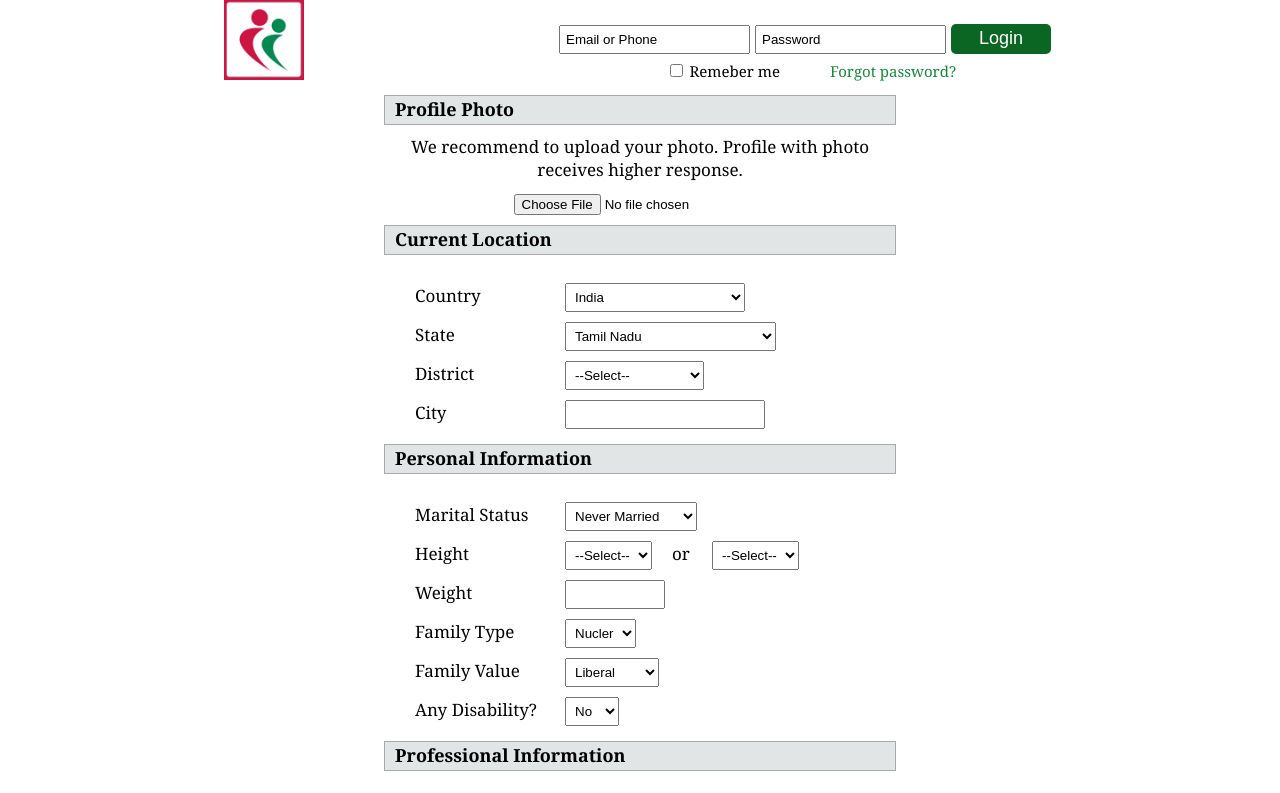
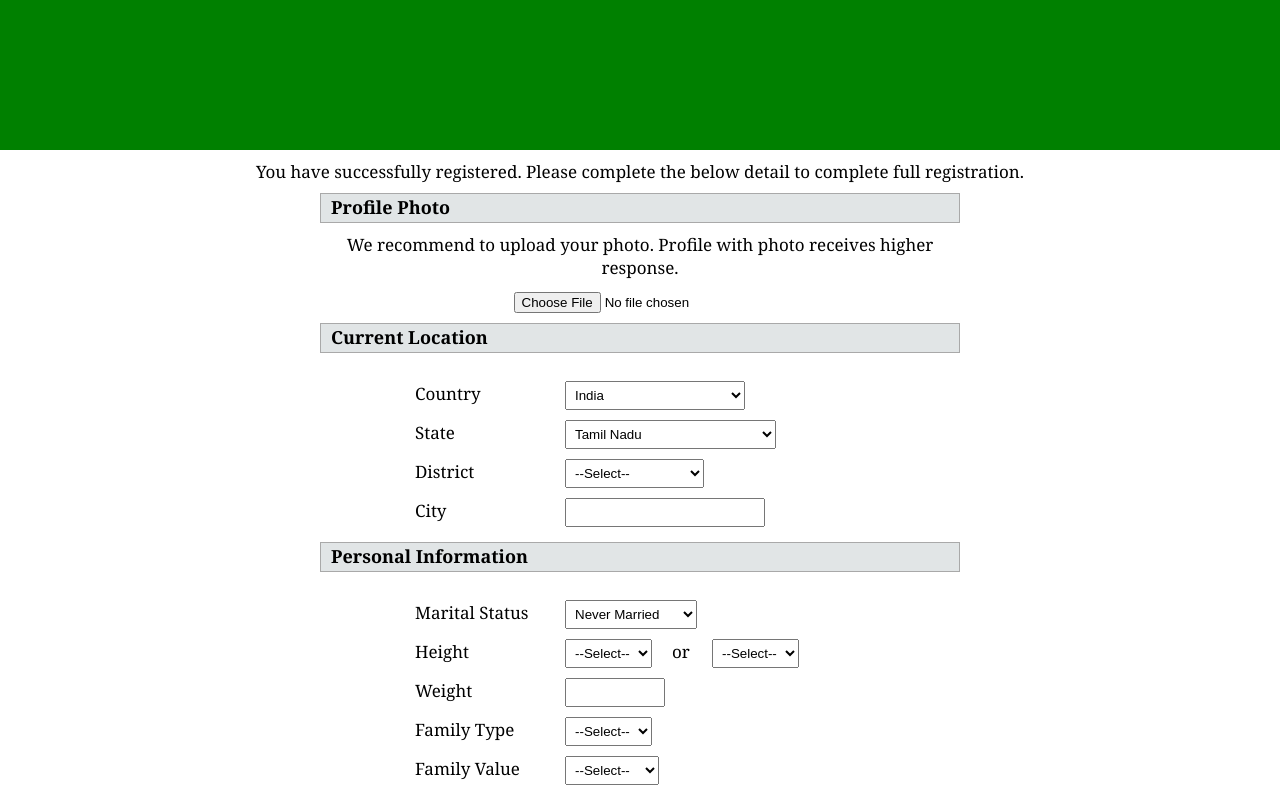
Before and after one commit to anandvasu/thirumanam-ui, a React (Create React App) app: page /register in a window 1280 px wide. Shown: the top 793 px of the page. Built offline with nearby package versions, Linux system fonts and the light colour scheme; what aws-amplify would draw is missing.

Commit message:
updated for flow

```diff
--- a/src/App.css
+++ b/src/App.css
@@ -16,6 +16,7 @@ font {
 
 button {
   background-color:#0B6623;
+  /* background-color: #BE29EC; */
   border-radius: 5px;
   height:30px;
   width:100px;
@@ -125,6 +126,7 @@ hr {
 .header2 {
   height:28px;
   background-color:rgb(225, 229, 230);
+  /*background-color: #BE29EC;*/
   border-style: solid;
   border-color: darkgrey;
   vertical-align: center;
@@ -139,6 +141,7 @@ hr {
 .header2allborder {
     height:28px;
     background-color:rgb(225, 229, 230);
+    /* background-color: #d896ff;  */
     border-style: solid;
     border-color: darkgrey;
     vertical-align: center;
--- a/src/components/register/PersonalDetail.js
+++ b/src/components/register/PersonalDetail.js
@@ -177,8 +177,9 @@ class PersonalDetail extends Component {
 
                         <div className='rdfield'>
                             <select  onChange={this.familyTypeChange}>
+                                <option value="">--Select--</option>
                                 <option value="JO">Joint</option>
-                                <option value="NU" selected>Nucler</option>
+                                <option value="NU">Nucler</option>
                             </select>
                         </div>
                     </div>
@@ -190,10 +191,11 @@ class PersonalDetail extends Component {
 
                         <div className='rdfield'>
                             <select  onChange={this.familyValueChange}>
+                                <option value="">--Select--</option>
                                 <option value="OR">Orthodox</option>
-                                <option value="NU" selected>Traditional</option>
-                                <option value="MO" selected>Moderate</option>
-                                <option value="LI" selected>Liberal</option>
+                                <option value="NU">Traditional</option>
+                                <option value="MO">Moderate</option>
+                                <option value="LI">Liberal</option>
                             </select>
                         </div>
                     </div>
@@ -205,8 +207,9 @@ class PersonalDetail extends Component {
 
                         <div className='rdfield'>
                             <select  onChange={this.disabledChange}>
+                                <option value="">--Select--</option>
                                 <option value="Y">Yes</option>
-                                <option value="N" selected>No</option>
+                                <option value="N">No</option>
                             </select>
                         </div>
                     </div>
--- a/src/container/register/RegisterDetail.css
+++ b/src/container/register/RegisterDetail.css
@@ -1,5 +1,5 @@
 .rdcontaniner {
-    width : 40%;
+    width : 50%;
     margin: auto;
 }
 
--- a/src/container/register/RegisterDetail.js
+++ b/src/container/register/RegisterDetail.js
@@ -7,6 +7,7 @@ import './RegisterDetail.css';
 import TopMenu from '../../components/menu/TopMenu';
 import axios from 'axios';
 import {toast} from 'react-toastify';
+import {Redirect} from "react-router-dom";
 
 class RegisterDetail extends Component {
 
@@ -37,7 +38,7 @@ class RegisterDetail extends Component {
             pstate:"TN",
             district:"",
             city:"",
-            mStatus:"NM",
+            mStatus:"",
             height:0,
             weight:0,
             familyType:"",
@@ -46,7 +47,8 @@ class RegisterDetail extends Component {
             education:"",
             employment:"",
             income:0,
-            regProfileId:""
+            regProfileId:"",
+            updateSuccess:false
         }
     }
 
@@ -114,28 +116,7 @@ class RegisterDetail extends Component {
       //  });
     }
 
-
-    updateProfile(event) {
-        var errorMessage = "";
-
-        if (this.state.district === "") {
-            errorMessage = "Please select District.";
-        } else if (this.state.city === "") {
-            errorMessage = "Please enter City.";
-        } else if (this.state.height === "") {
-            errorMessage = "Please enter Weight.";
-        } else if (this.state.weight === "") {
-            errorMessage = "Please enter Weight.";
-        }
-
-        if (errorMessage === "") {
-            const formData = new FormData();
-            formData.append("imageFile", this.state.image, this.state.profileId);
-            axios.post('http://localhost:8080/thirumanam/user/image?profileId='+this.state.regProfileId, formData,
-                    {
-                        country:this.state.country,
-                    })
-            .then((res) => {
+    updateProfile() {
         axios.put('http://localhost:8080/thirumanam/user/profile',
                 {
                     country:this.state.country,
@@ -156,8 +137,7 @@ class RegisterDetail extends Component {
                 .then((res) => {
                     console.log(res);
                     this.setState({
-                        registersuccess:true,
-                        profileId:res.data.code
+                        updateSuccess:true,
                     });
                     toast.success("Profile Saved Successfully",
                         {
@@ -167,6 +147,38 @@ class RegisterDetail extends Component {
                             testId:20
                         });
                 })
+    }
+
+
+    updateProfile(event) {
+        var errorMessage = "";
+
+        if (this.state.district === "") {
+            errorMessage = "Please select District.";
+        } else if (this.state.city === "") {
+            errorMessage = "Please enter City.";
+        } else if (this.state.mStatus === "") {
+            errorMessage = "Please select Marital Status.";
+        } else if (this.state.height === "") {
+            errorMessage = "Please enter Height.";
+        } else if (this.state.education === "") {
+            errorMessage = "Please select Education.";
+        } else if (this.state.employment === "") {
+            errorMessage = "Please select Employment.";
+        } else if (this.state.income === "") {
+            errorMessage = "Please enter Income.";
+        }
+
+        if (errorMessage === "") {
+            if(this.state.image !== null) {
+                const formData = new FormData();
+                formData.append("imageFile", this.state.image, this.state.profileId);
+                axios.post('http://localhost:8080/thirumanam/user/image?profileId='+this.state.regProfileId, formData,
+                        {
+                            country:this.state.country,
+                        })
+                .then((res) => {
+                    this.updateProfile();
                 })
                 .catch((error) => {
                     console.log(error);
@@ -179,6 +191,7 @@ class RegisterDetail extends Component {
                         });
 
                 });
+            }
         } else {
             toast.error(errorMessage,
                 {
@@ -191,9 +204,25 @@ class RegisterDetail extends Component {
     }
 
     render () {
+
+        if (this.state.updateSuccess === true) {
+            return <Redirect to= {{
+                    pathname:'/confirmSignUp' ,
+                    state:{
+                        profileId:this.state.profileId
+                    }
+                    }}/>
+        }
         return(
             <div>
-                <TopMenu />
+                <div style={{backgroundColor:'green',width:'100%', height:'150px'}}>
+
+                </div>
+                <div className="hs10" />
+                <div>
+                     You have successfully registered. Please complete the below detail to complete full registration.
+                </div>
+
                 <div className="rdcontaniner">
                     <div className="hs10" />
                     <UploadImage imageHandler={this.imageHandler}/>
```
Lines whose indentation alone changed are shown as unchanged.
